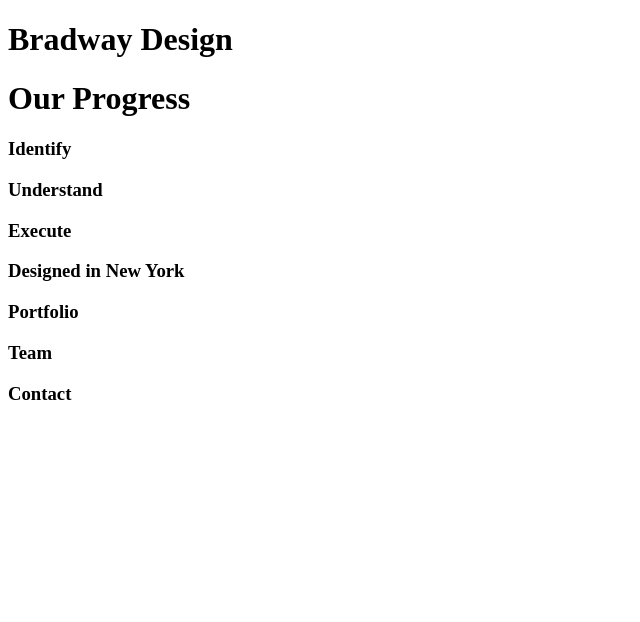
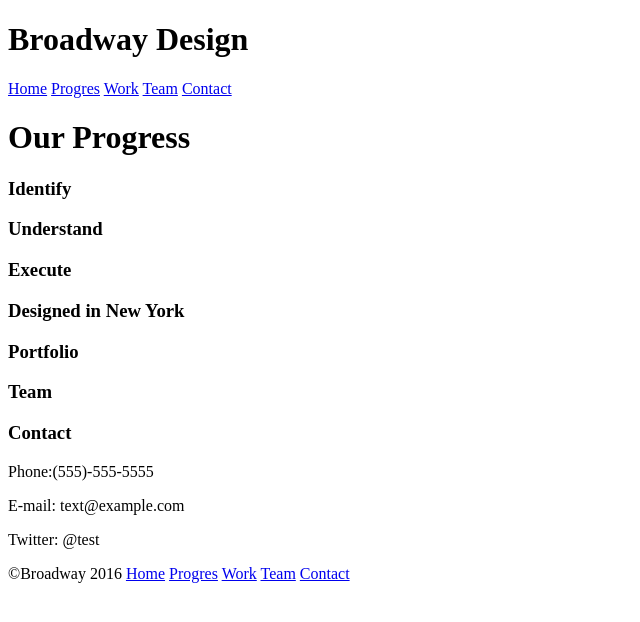
Before and after one commit to hindmiguel/broadway, a plain HTML site: page index.html in a window 1280 px wide. Shown: the whole page, without its empty margins (0-640 px from the left). Drawn offline with Linux system fonts and the light colour scheme.

Commit message:
Add contact info.

```diff
--- a/index.html
+++ b/index.html
@@ -6,7 +6,17 @@
   </head>
   <body>
 
-      <h1>Bradway Design</h1>
+    <div class="top-section">
+      <h1 class="main-title">Broadway Design</h1>
+      <a href="./index.html">Home</a>
+      <a href="./index.html">Progres</a>
+      <a href="./index.html">Work</a>
+      <a href="./index.html">Team</a>
+      <a href="./index.html">Contact</a>
+
+    </div>
+
+
       <h1>Our Progress</h1>
 
       <h3>Identify</h3>
@@ -17,6 +27,22 @@
       <h3>Team</h3>
       <h3>Contact</h3>
 
+      <footer>
+        <p>Phone:(555)-555-5555</p>
+        <p>E-mail: text@example.com</p>
+        <p>Twitter: @test</p>
+
+
+        <p>&copy;Broadway 2016
+          <a href="./index.html">Home</a>
+          <a href="./index.html">Progres</a>
+          <a href="./index.html">Work</a>
+          <a href="./index.html">Team</a>
+          <a href="./index.html">Contact</a>
+        </p>
+
+      </footer>
+
 
   </body>
 </html>
```
